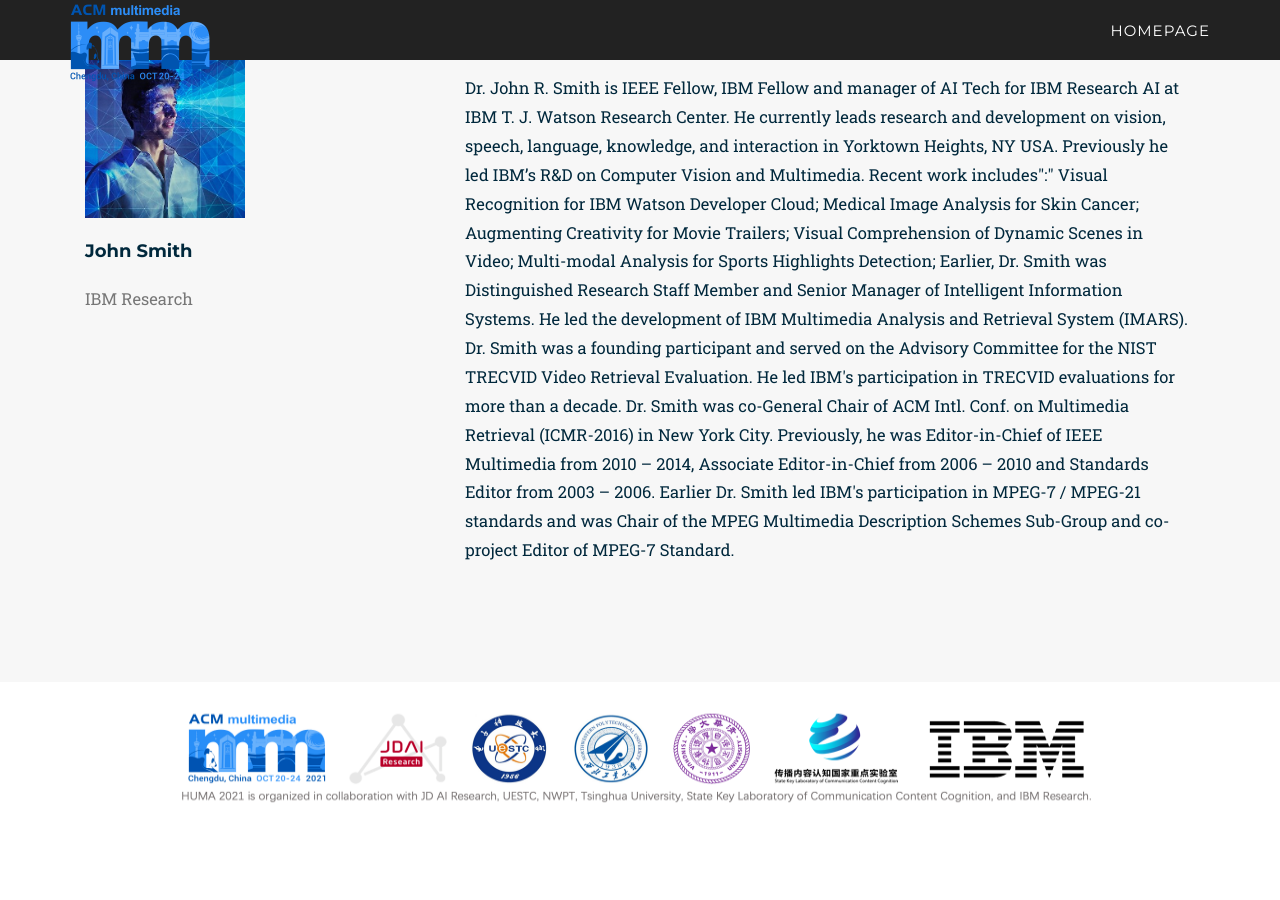
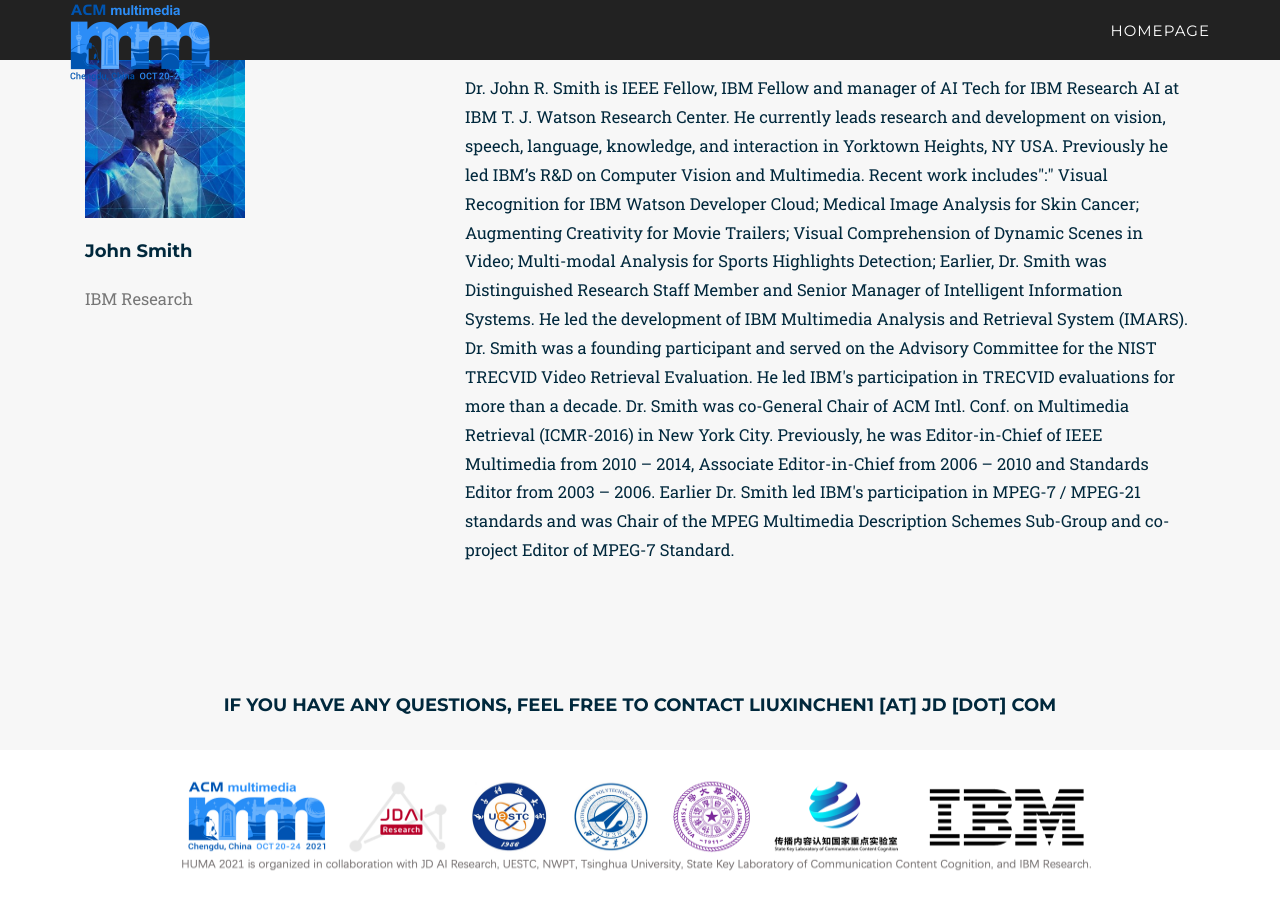
Before and after one commit to MCFR-MM22/MCFR-MM22.github.io, a Jekyll site: the page built from _2021_pages/organizers_info.html, in a window 1280 px wide and 900 px high, scrolled down 3161 px. Built offline with Jekyll 4.4.1, drawn with Linux system fonts in a browser that asks for light colours; some web fonts are replaced; before the commit the page ends 3993 px from its top, so only the background shows below that.

Commit message:
Update organizers_info.html

```diff
--- a/_includes/2021_data/organizers_info.html
+++ b/_includes/2021_data/organizers_info.html
@@ -27,4 +27,5 @@
                 {% endfor %}
             </form>
         </div>
+        <p><center><h4>If you have any questions, feel free to contact liuxinchen1 [at] jd [dot] com</h4></center></p>
     </section>
```
